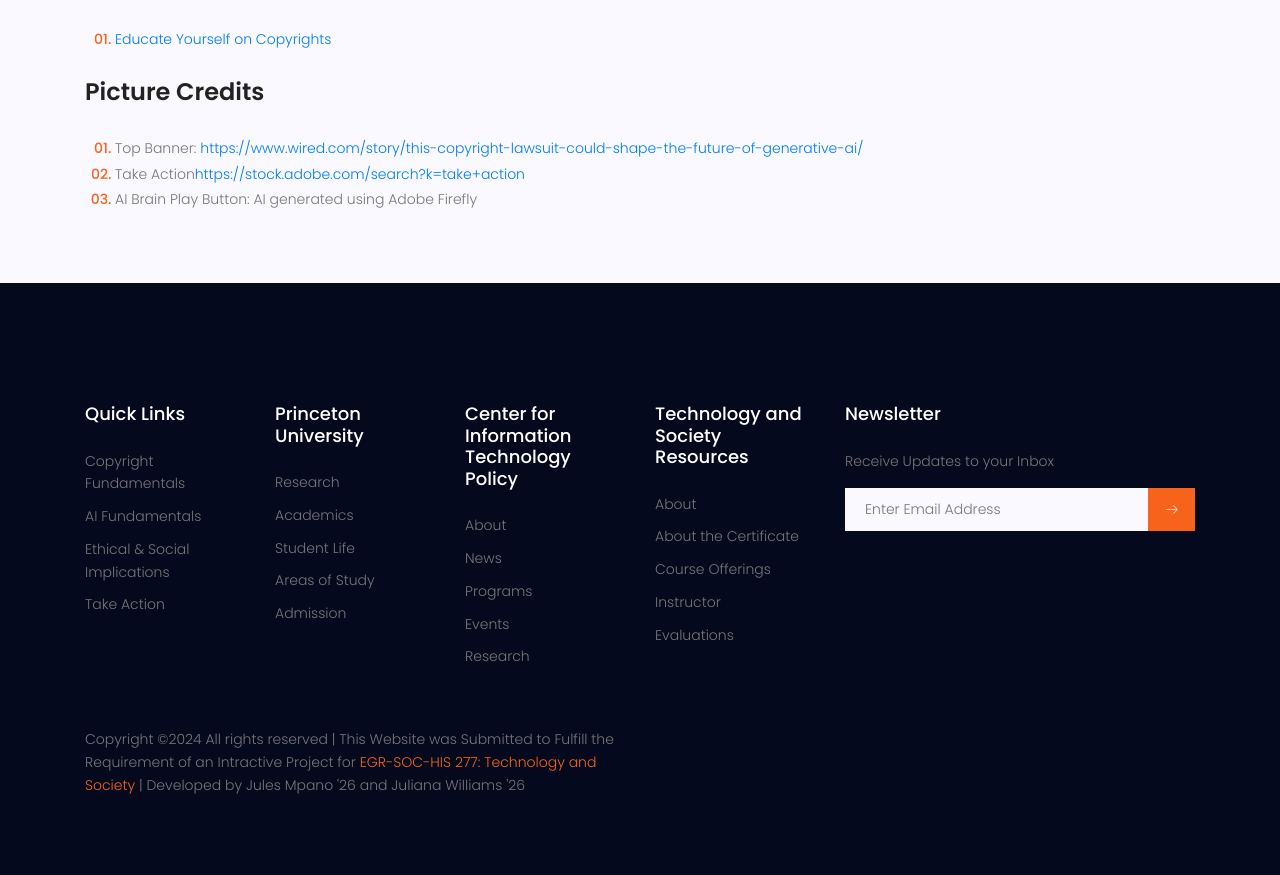
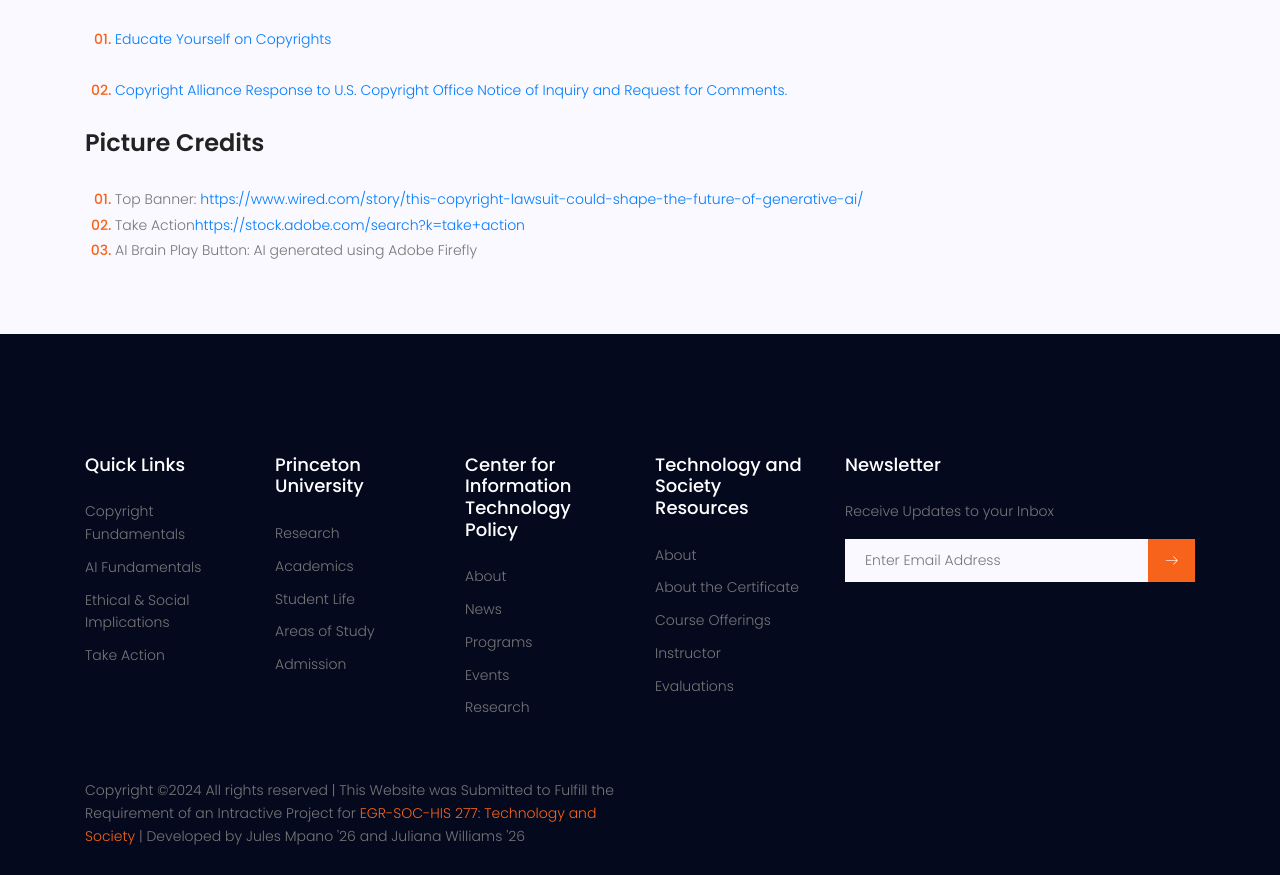
Before and after one commit to mpanojulesoreste/The_AI_Copyright_Hub, a plain HTML site: page element3.html in a window 1280 px wide. Shown: the part 1536-2411 px from the top of the page. Drawn offline with nearby package versions, Linux system fonts and the light colour scheme; some packages are replaced by stand-ins of ours.

Commit message:
a little change

```diff
--- a/element3.html
+++ b/element3.html
@@ -140,6 +140,7 @@
                 <div class="">
                     <ol class="ordered-list">
                         <li><span><a href="https://www.copyrightuser.org/"> Educate Yourself on Copyrights <br> &nbsp;</a> </span></li>
+                        <li><span><a href="https://copyrightalliance.org/wp-content/uploads/2023/10/Copyright-Alliance-Response-to-USCO-NOI-FINAL.pdf"> Copyright Alliance Response to U.S. Copyright Office Notice of Inquiry and Request for Comments.<br> &nbsp;</a> </span></li>
                     </ol>
                 </div>
 
```
